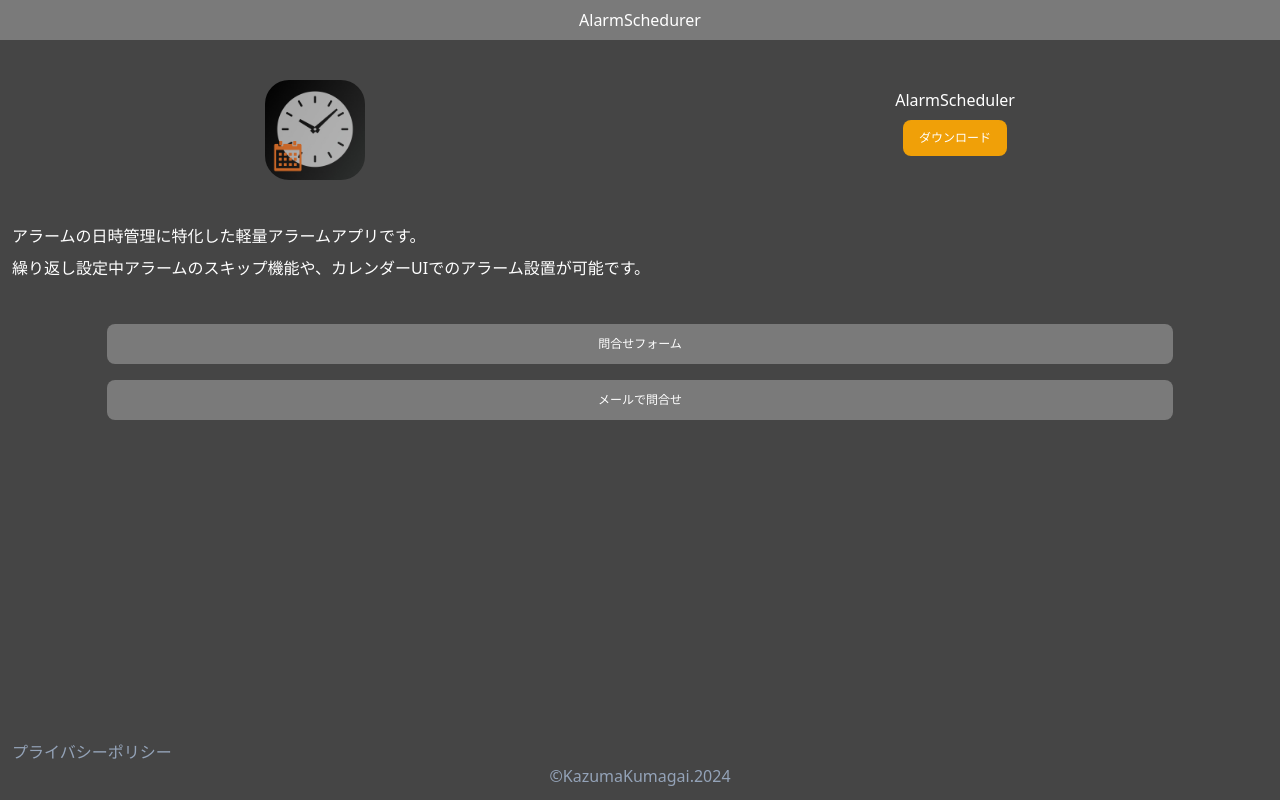
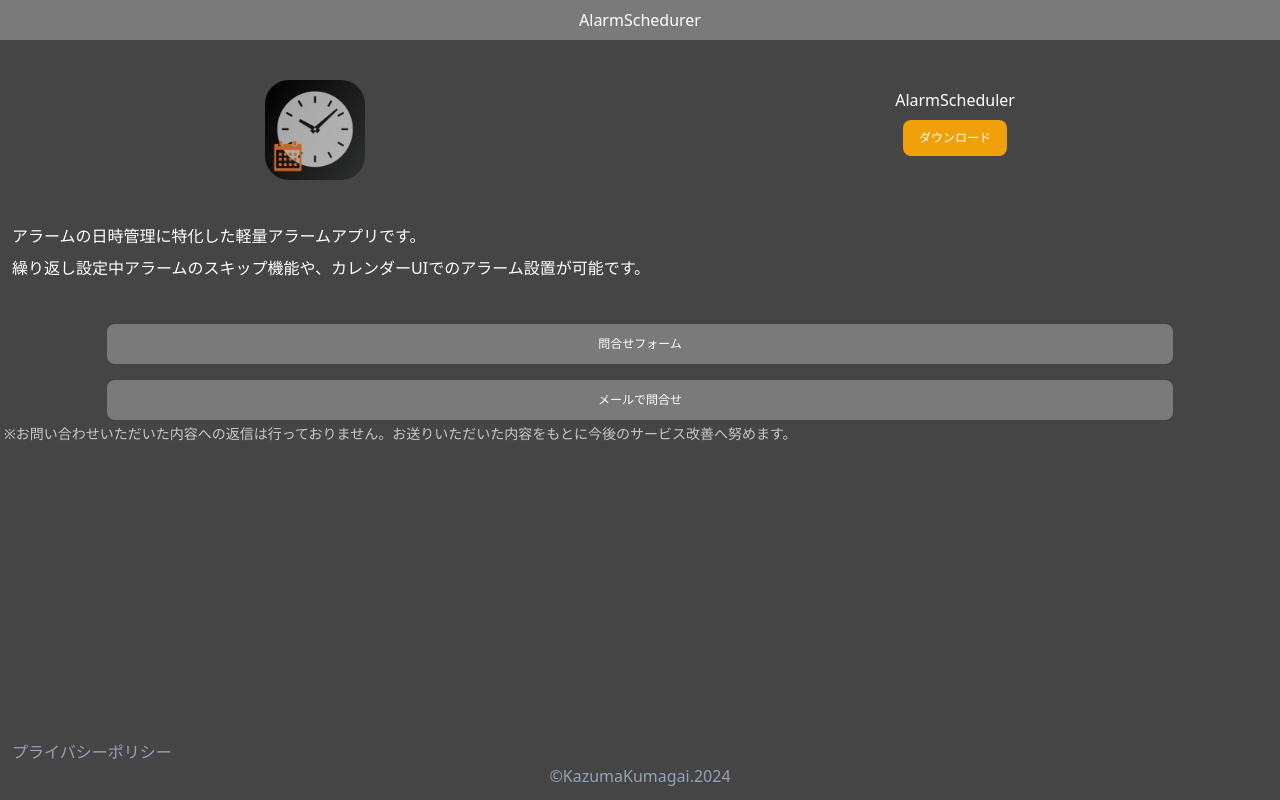
Before and after one commit to k-kazuma/alarmInfo, a Next.js app: page / in a window 1280 px wide. Built offline with nearby package versions, Linux system fonts and the light colour scheme.

Commit message:
返信なし追記

```diff
--- a/pages/index.tsx
+++ b/pages/index.tsx
@@ -45,6 +45,9 @@ export default function Home() {
             メールで問合せ
           </Link>
         </div>
+        <p className="p-1 text-sm opacity-70">
+          ※お問い合わせいただいた内容への返信は行っておりません。お送りいただいた内容をもとに今後のサービス改善へ努めます。
+        </p>
         <Footer />
       </div>
     </div>
```
